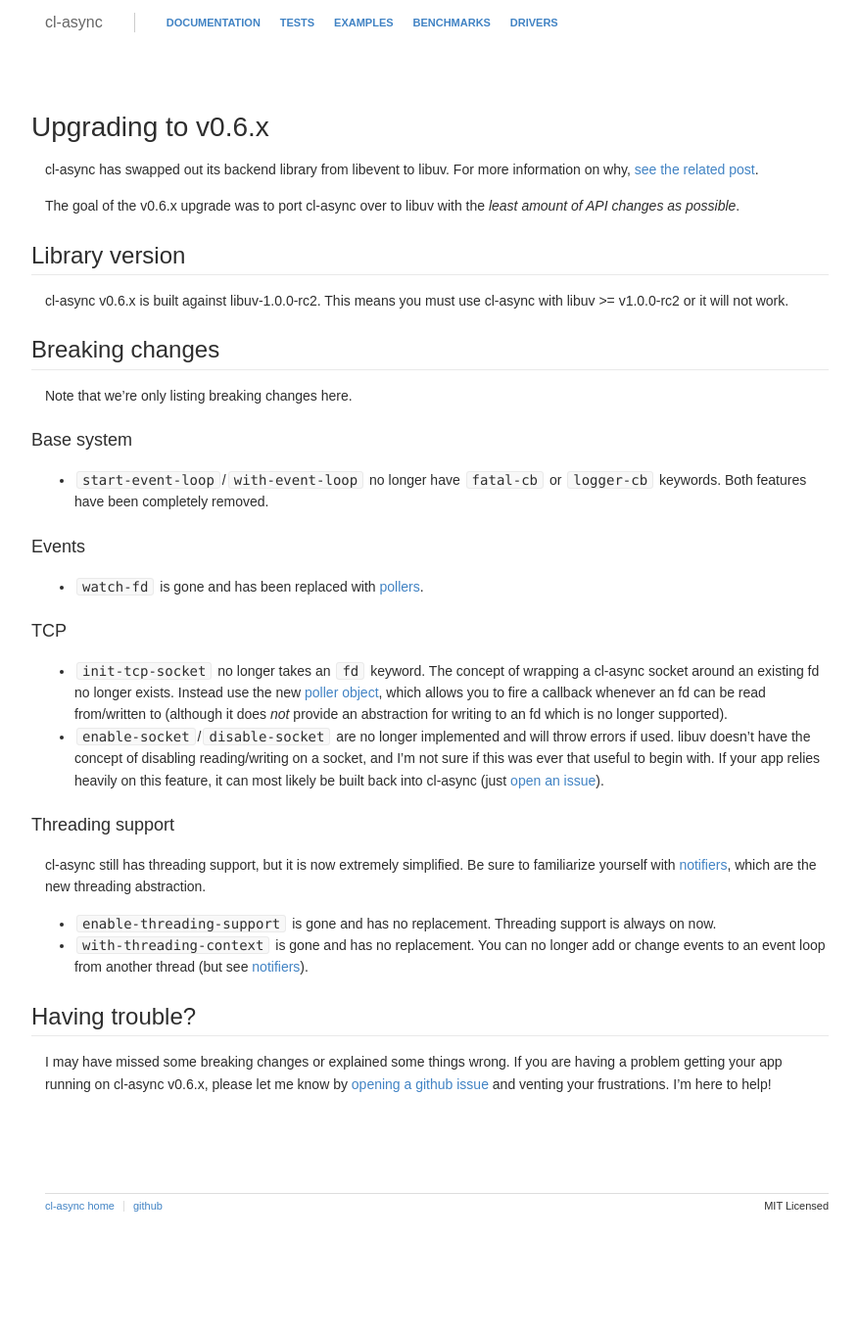
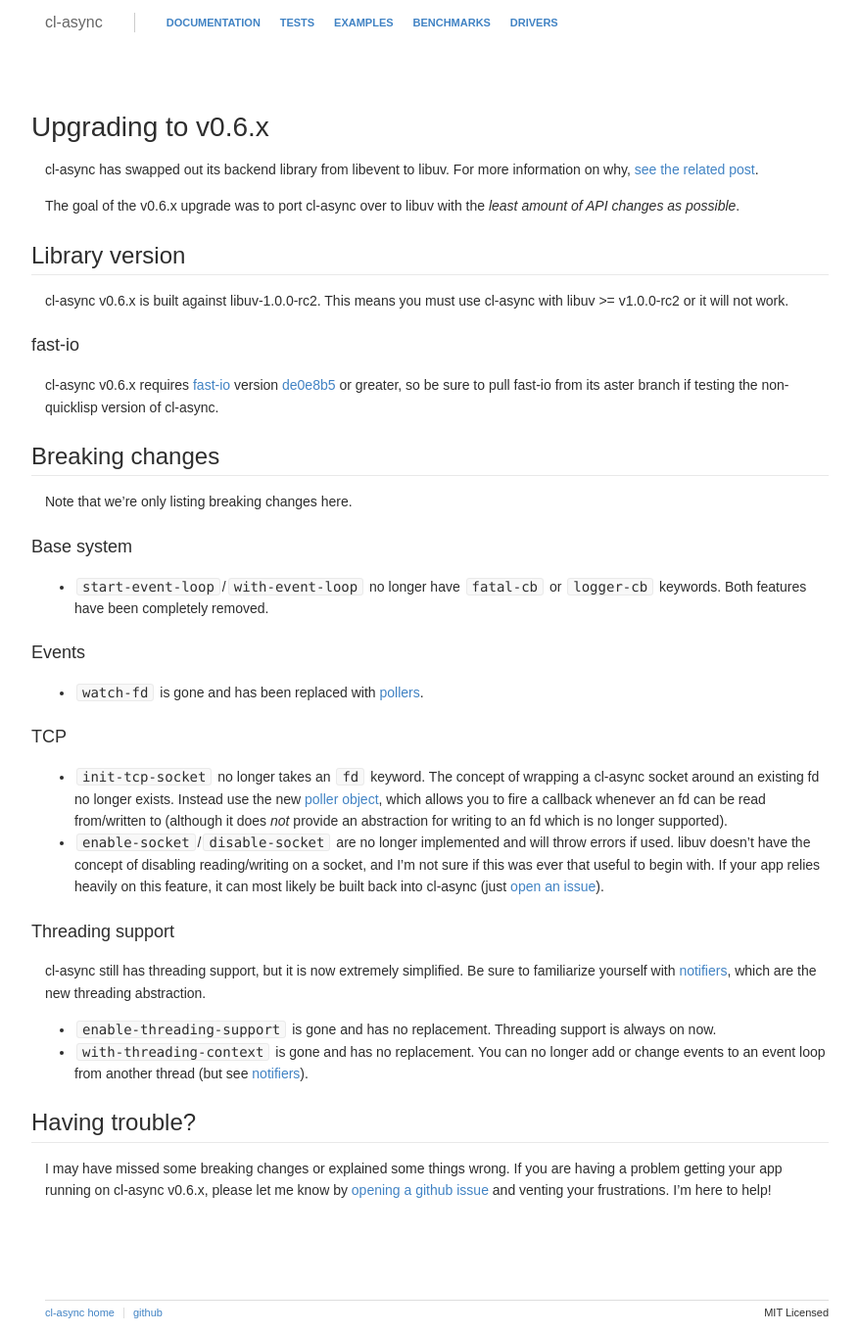
Before and after one commit to orthecreedence/cl-async, a Jekyll site: the page built from upgrade-v0.6.md, in a window 1280 px wide. Shown: the whole page at 98% size, without its empty margins (194-1071 px from the left). Built offline with Jekyll 4.4.1, drawn with Linux system fonts in a browser that asks for light colours; Markdown is read by kramdown in place of the engine named in the settings; before the commit the page ends 1253 px from its top, so only the background shows below that.

Commit message:
adding fast-io notes

```diff
--- a/upgrade-v0.6.md
+++ b/upgrade-v0.6.md
@@ -14,6 +14,11 @@ The goal of the v0.6.x upgrade was to port cl-async over to libuv with the
 ## Library version
 cl-async v0.6.x is built against libuv-1.0.0-rc2. This means you must use
 cl-async with libuv >= v1.0.0-rc2 or it will not work.
+
+### fast-io
+cl-async v0.6.x requires [fast-io](https://github.com/rpav/fast-io) version [de0e8b5](https://github.com/rpav/fast-io/commit/de0e8b5f04d08be47bdd9fe4ae23f63626564ed8)
+or greater, so be sure to pull fast-io from its aster branch if testing the
+non-quicklisp version of cl-async.
 
 ## Breaking changes
 Note that we're only listing breaking changes here.
```
